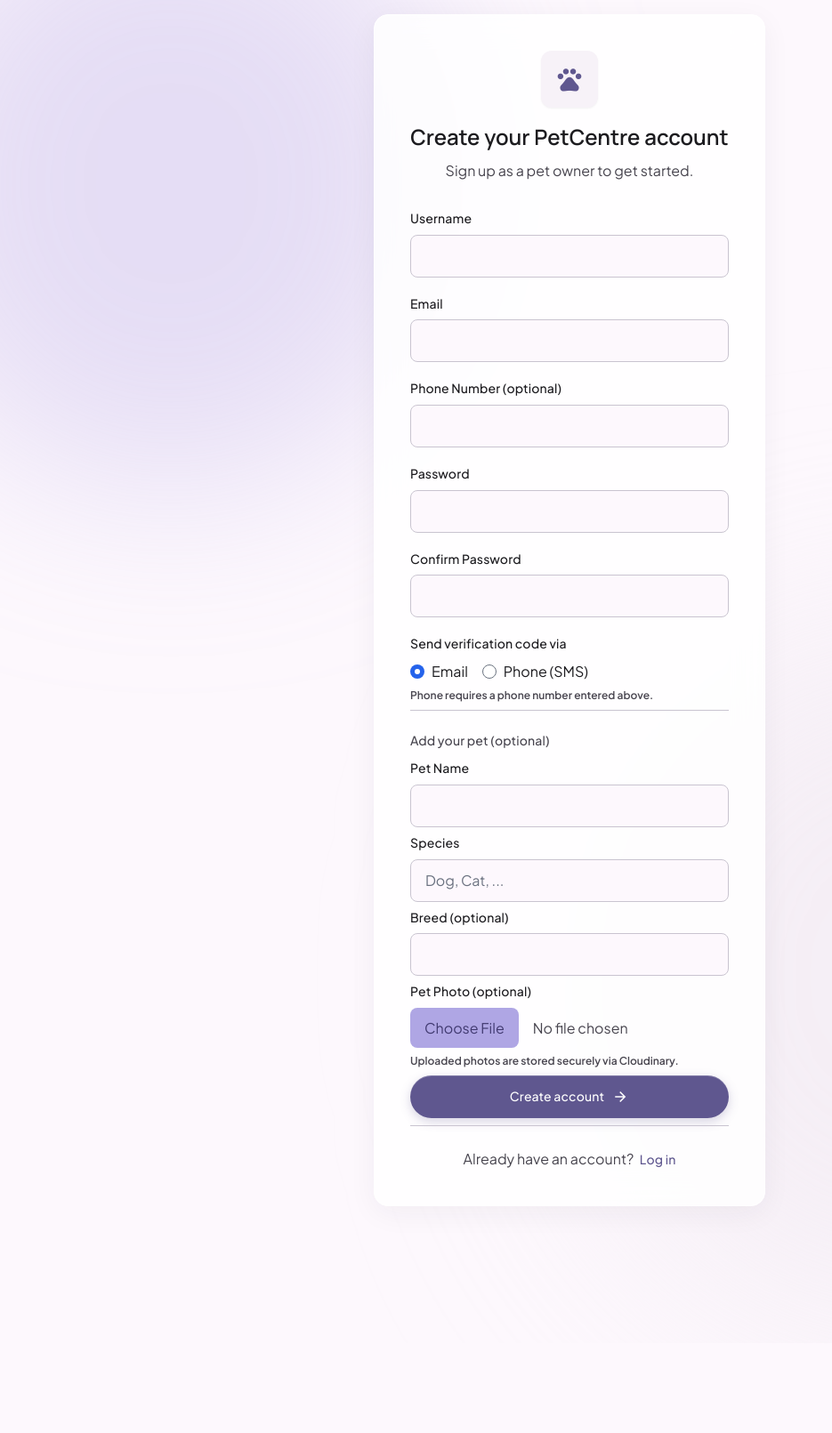
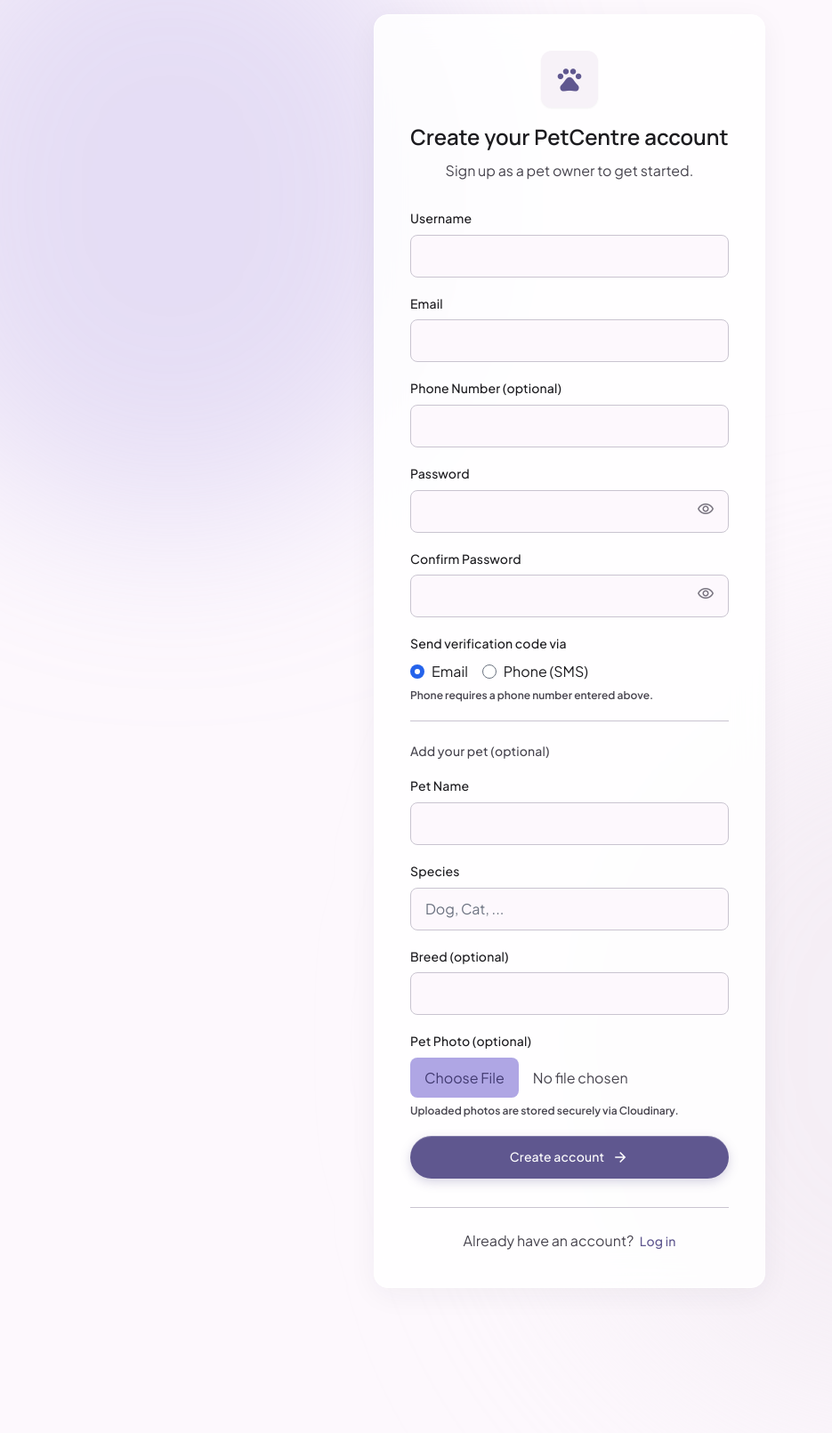
Before and after one commit to RashiBista/PetCenter, a Django app: page /signup/pet-owner/ in a window 1280 px wide; the page is wider, and only the part inside the window is pictured. Shown: that part at 89% size, without its empty margins (0-935 px from the left). Before the commit the page ends 1366 px from the top of that part, so only its background shows below. Run offline with Django 5.2, Linux system fonts and the light colour scheme; parts of the project's set-up code (start-up, migrations or seed data) failed here and were passed over; some libraries are stand-ins or nearby versions.

Commit message:
Added password toggle

```diff
--- a/PetCentre_RegistrationSystem/templates/core/pet_owner_signup.html
+++ b/PetCentre_RegistrationSystem/templates/core/pet_owner_signup.html
@@ -154,11 +154,11 @@
 </div>
 <div class="space-y-2">
 <label class="font-label-md text-label-md text-on-surface block" for="password">Password</label>
-<input class="w-full h-12 px-4 rounded-lg border border-outline-variant bg-surface text-on-surface text-body-md focus:border-primary focus:ring-1 focus:ring-primary outline-none transition-colors" id="password" name="password" required type="password"/>
+<div class="relative"><input class="w-full h-12 px-4 rounded-lg border border-outline-variant bg-surface text-on-surface text-body-md focus:border-primary focus:ring-1 focus:ring-primary outline-none transition-colors pr-12" id="password" name="password" required type="password"/><button onclick="togglePasswordVisibility(this)" class="absolute right-4 top-1/2 -translate-y-1/2 text-outline hover:text-on-surface-variant transition-colors" type="button"><span class="material-symbols-outlined text-[20px]">visibility</span></button></div>
 </div>
 <div class="space-y-2">
 <label class="font-label-md text-label-md text-on-surface block" for="password2">Confirm Password</label>
-<input class="w-full h-12 px-4 rounded-lg border border-outline-variant bg-surface text-on-surface text-body-md focus:border-primary focus:ring-1 focus:ring-primary outline-none transition-colors" id="password2" name="password2" required type="password"/>
+<div class="relative"><input class="w-full h-12 px-4 rounded-lg border border-outline-variant bg-surface text-on-surface text-body-md focus:border-primary focus:ring-1 focus:ring-primary outline-none transition-colors pr-12" id="password2" name="password2" required type="password"/><button onclick="togglePasswordVisibility(this)" class="absolute right-4 top-1/2 -translate-y-1/2 text-outline hover:text-on-surface-variant transition-colors" type="button"><span class="material-symbols-outlined text-[20px]">visibility</span></button></div>
 </div>
 
 <div class="space-y-2">
@@ -174,6 +174,7 @@
 </label>
 </div>
 <p class="text-label-sm font-label-sm text-on-surface-variant">Phone requires a phone number entered above.</p>
+</div>
 
 <div class="pt-2 border-t border-outline-variant">
 <p class="font-label-md text-label-md text-on-surface-variant mb-3 pt-4">Add your pet (optional)</p>
--- a/PetCentre_RegistrationSystem/templates/core/pharmacy_signup.html
+++ b/PetCentre_RegistrationSystem/templates/core/pharmacy_signup.html
@@ -159,11 +159,11 @@
 </div>
 <div class="flex flex-col gap-1.5">
 <label class="font-label-md text-label-md text-on-surface-variant ml-1" for="password">Password</label>
-<input class="w-full h-14 px-4 rounded-xl border border-outline-variant bg-surface-container-lowest text-on-surface font-body-md focus:border-primary focus:ring-1 focus:ring-primary focus:outline-none transition-colors duration-200" id="password" name="password" required type="password"/>
+<div class="relative"><input class="w-full h-14 px-4 rounded-xl border border-outline-variant bg-surface-container-lowest text-on-surface font-body-md focus:border-primary focus:ring-1 focus:ring-primary focus:outline-none transition-colors duration-200 pr-12" id="password" name="password" required type="password"/><button onclick="togglePasswordVisibility(this)" class="absolute right-4 top-1/2 -translate-y-1/2 text-outline hover:text-on-surface-variant transition-colors" type="button"><span class="material-symbols-outlined text-[20px]">visibility</span></button></div>
 </div>
 <div class="flex flex-col gap-1.5">
 <label class="font-label-md text-label-md text-on-surface-variant ml-1" for="password2">Confirm Password</label>
-<input class="w-full h-14 px-4 rounded-xl border border-outline-variant bg-surface-container-lowest text-on-surface font-body-md focus:border-primary focus:ring-1 focus:ring-primary focus:outline-none transition-colors duration-200" id="password2" name="password2" required type="password"/>
+<div class="relative"><input class="w-full h-14 px-4 rounded-xl border border-outline-variant bg-surface-container-lowest text-on-surface font-body-md focus:border-primary focus:ring-1 focus:ring-primary focus:outline-none transition-colors duration-200 pr-12" id="password2" name="password2" required type="password"/><button onclick="togglePasswordVisibility(this)" class="absolute right-4 top-1/2 -translate-y-1/2 text-outline hover:text-on-surface-variant transition-colors" type="button"><span class="material-symbols-outlined text-[20px]">visibility</span></button></div>
 </div>
 
 <div class="flex flex-col gap-1.5">
--- a/PetCentre_RegistrationSystem/templates/core/reset_password.html
+++ b/PetCentre_RegistrationSystem/templates/core/reset_password.html
@@ -140,11 +140,11 @@
 </div>
 <div class="flex flex-col gap-1.5">
 <label class="font-label-md text-label-md text-on-surface-variant ml-1" for="password">New Password</label>
-<input class="w-full h-14 px-4 rounded-xl border border-outline-variant bg-surface-container-lowest text-on-surface font-body-md focus:border-primary focus:ring-1 focus:ring-primary focus:outline-none transition-colors duration-200" id="password" name="password" required type="password"/>
+<div class="relative"><input class="w-full h-14 px-4 rounded-xl border border-outline-variant bg-surface-container-lowest text-on-surface font-body-md focus:border-primary focus:ring-1 focus:ring-primary focus:outline-none transition-colors duration-200 pr-12" id="password" name="password" required type="password"/><button onclick="togglePasswordVisibility(this)" class="absolute right-4 top-1/2 -translate-y-1/2 text-outline hover:text-on-surface-variant transition-colors" type="button"><span class="material-symbols-outlined text-[20px]">visibility</span></button></div>
 </div>
 <div class="flex flex-col gap-1.5">
 <label class="font-label-md text-label-md text-on-surface-variant ml-1" for="password2">Confirm New Password</label>
-<input class="w-full h-14 px-4 rounded-xl border border-outline-variant bg-surface-container-lowest text-on-surface font-body-md focus:border-primary focus:ring-1 focus:ring-primary focus:outline-none transition-colors duration-200" id="password2" name="password2" required type="password"/>
+<div class="relative"><input class="w-full h-14 px-4 rounded-xl border border-outline-variant bg-surface-container-lowest text-on-surface font-body-md focus:border-primary focus:ring-1 focus:ring-primary focus:outline-none transition-colors duration-200 pr-12" id="password2" name="password2" required type="password"/><button onclick="togglePasswordVisibility(this)" class="absolute right-4 top-1/2 -translate-y-1/2 text-outline hover:text-on-surface-variant transition-colors" type="button"><span class="material-symbols-outlined text-[20px]">visibility</span></button></div>
 </div>
 <button class="w-full h-14 bg-primary text-on-primary font-title-lg text-title-lg rounded-full shadow-sm hover:shadow-md hover:bg-opacity-90 active:scale-[0.98] transition-all duration-200 flex items-center justify-center gap-2 mt-2" type="submit">
 <span>Reset Password</span>
--- a/PetCentre_RegistrationSystem/templates/core/veterinary_signup.html
+++ b/PetCentre_RegistrationSystem/templates/core/veterinary_signup.html
@@ -155,11 +155,11 @@
 </div>
 <div class="flex flex-col gap-1.5">
 <label class="font-label-md text-label-md text-on-surface-variant ml-1" for="password">Password</label>
-<input class="w-full h-14 px-4 rounded-xl border border-outline-variant bg-surface-container-lowest text-on-surface font-body-md focus:border-primary focus:ring-1 focus:ring-primary focus:outline-none transition-colors duration-200" id="password" name="password" required type="password"/>
+<div class="relative"><input class="w-full h-14 px-4 rounded-xl border border-outline-variant bg-surface-container-lowest text-on-surface font-body-md focus:border-primary focus:ring-1 focus:ring-primary focus:outline-none transition-colors duration-200 pr-12" id="password" name="password" required type="password"/><button onclick="togglePasswordVisibility(this)" class="absolute right-4 top-1/2 -translate-y-1/2 text-outline hover:text-on-surface-variant transition-colors" type="button"><span class="material-symbols-outlined text-[20px]">visibility</span></button></div>
 </div>
 <div class="flex flex-col gap-1.5">
 <label class="font-label-md text-label-md text-on-surface-variant ml-1" for="password2">Confirm Password</label>
-<input class="w-full h-14 px-4 rounded-xl border border-outline-variant bg-surface-container-lowest text-on-surface font-body-md focus:border-primary focus:ring-1 focus:ring-primary focus:outline-none transition-colors duration-200" id="password2" name="password2" required type="password"/>
+<div class="relative"><input class="w-full h-14 px-4 rounded-xl border border-outline-variant bg-surface-container-lowest text-on-surface font-body-md focus:border-primary focus:ring-1 focus:ring-primary focus:outline-none transition-colors duration-200 pr-12" id="password2" name="password2" required type="password"/><button onclick="togglePasswordVisibility(this)" class="absolute right-4 top-1/2 -translate-y-1/2 text-outline hover:text-on-surface-variant transition-colors" type="button"><span class="material-symbols-outlined text-[20px]">visibility</span></button></div>
 </div>
 
 <div class="flex flex-col gap-1.5">
```
